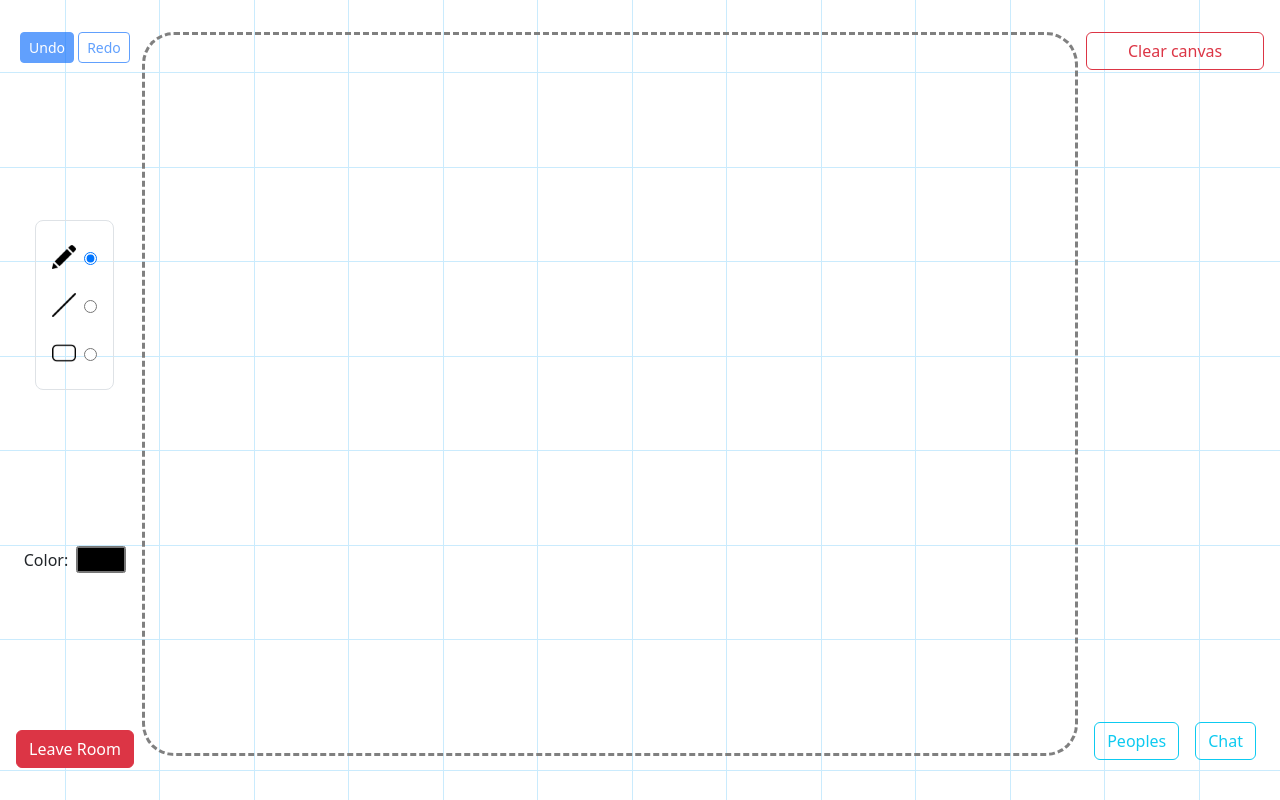
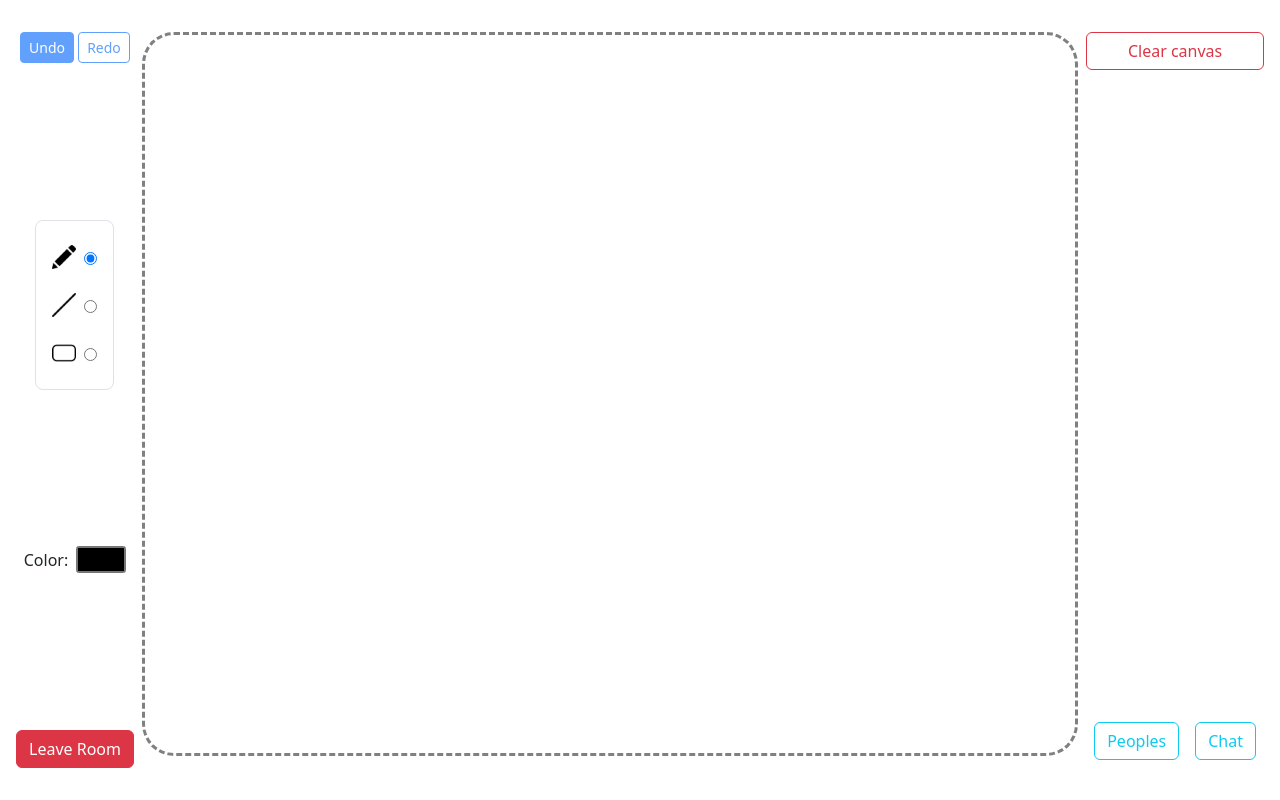
Before and after one commit to sd012gfhkhhvh/Slate.AI, a React (Vite) app in the folder client/: page /1 in a window 1280 px wide. Built offline with nearby package versions, Linux system fonts and the light colour scheme; no server answers.

Commit message:
bkg updated

```diff
--- a/client/src/pages/RoomPage/index.css
+++ b/client/src/pages/RoomPage/index.css
@@ -6,7 +6,6 @@
     height: 100vh;
     width: 100vw;
     padding: 2rem 1rem;
-    background-image: url("../../assets/backgroundImg-2.png");
 }
 
 .tool-logo {
```
